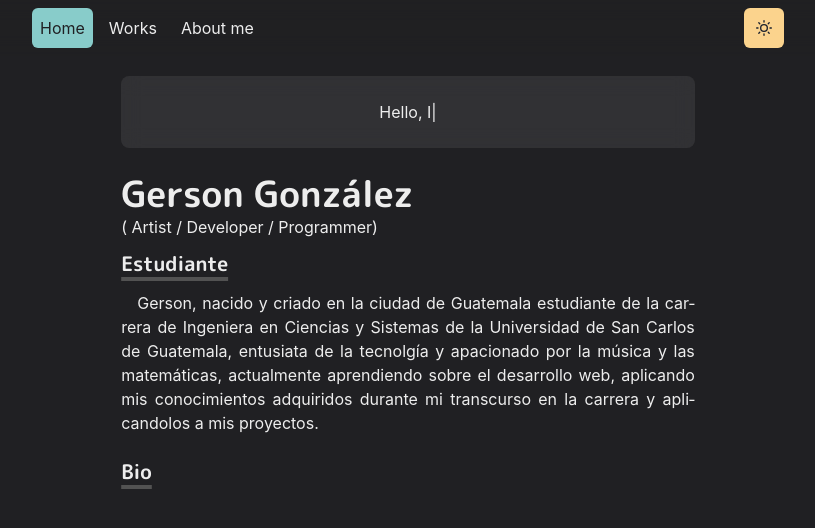
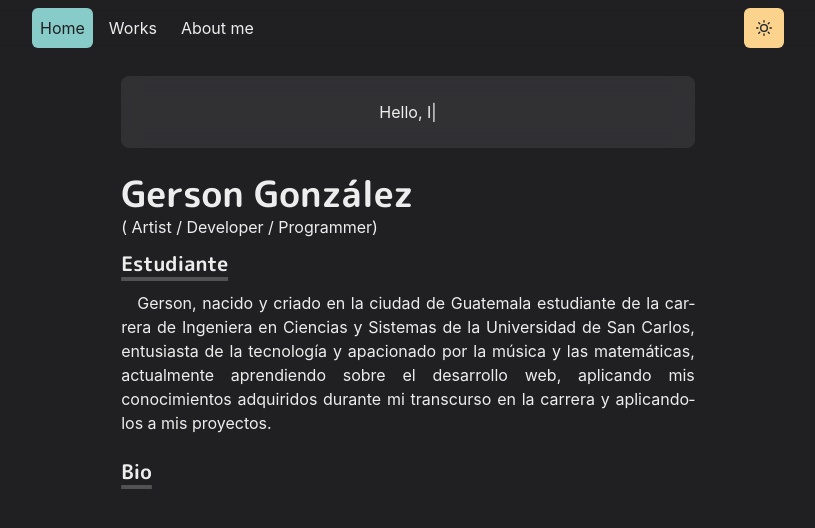
Before and after one commit to GersonOtoniel/My_Portafolio, a React (Vite) app: page / in a window 1280 px wide. Shown: the top 528 px of the page, without its empty margins (232-1047 px from the left). Built offline with nearby package versions, Linux system fonts and the light colour scheme.

Commit message:
update file Home.jsx, information about me

```diff
--- a/src/components/Home.jsx
+++ b/src/components/Home.jsx
@@ -34,9 +34,9 @@ const Home = () => {
                     <Paragraph>
                         Gerson, nacido y criado en la ciudad de Guatemala
                         estudiante de la carrera de Ingeniera en Ciencias
-                        y Sistemas de la Universidad de San Carlos de
-                        Guatemala, entusiata de la tecnolgía y apacionado por la música
-                        y las matemáticas, actualmente aprendiendo sobre el desarrollo web,
+                        y Sistemas de la Universidad de San Carlos, entusiasta
+                        de la tecnología y apacionado por la música y las
+                        matemáticas, actualmente aprendiendo sobre el desarrollo web,
                         aplicando mis conocimientos adquiridos durante mi transcurso en la carrera
                         y aplicandolos a mis proyectos.
                     </Paragraph>
```
